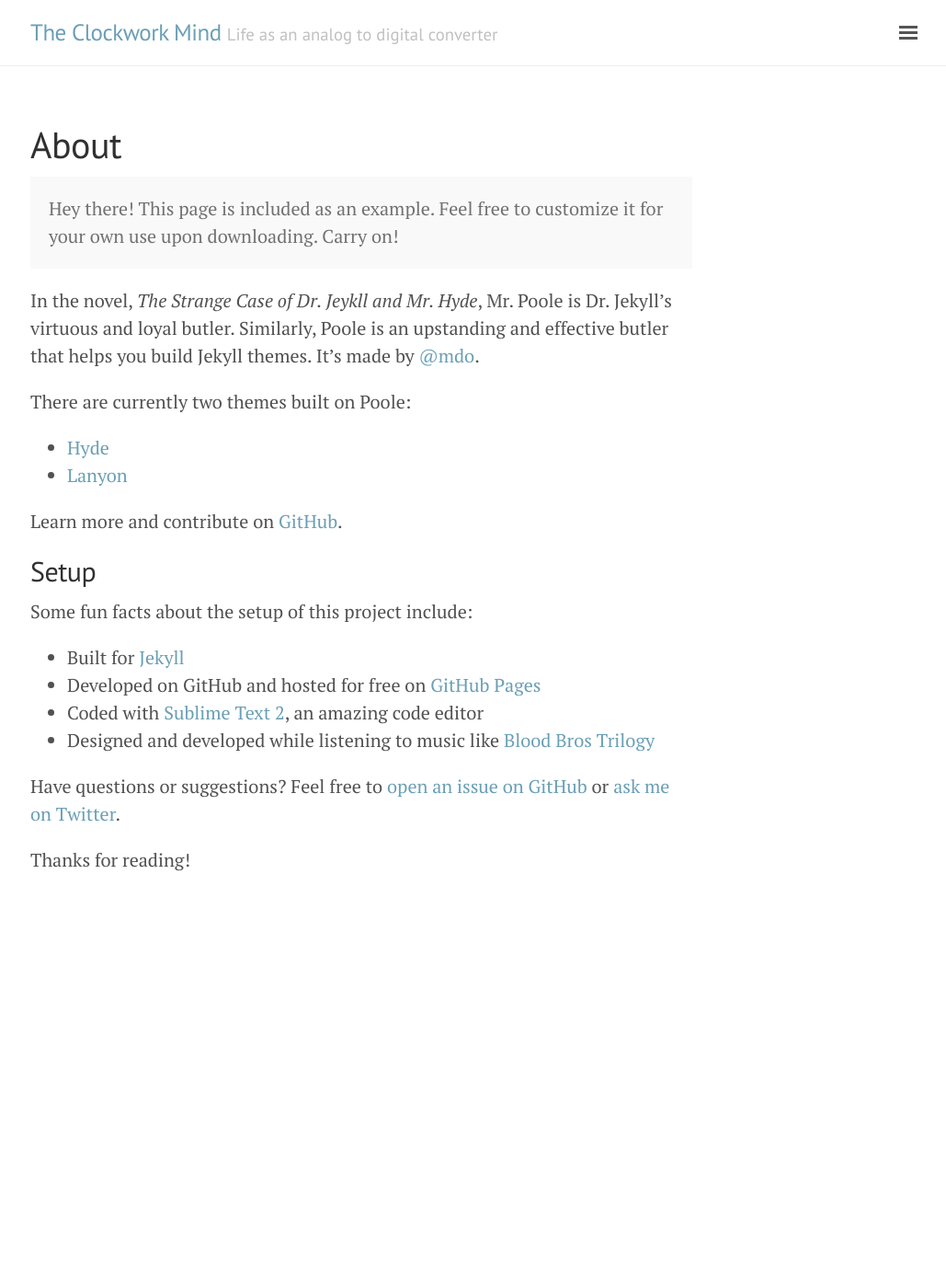
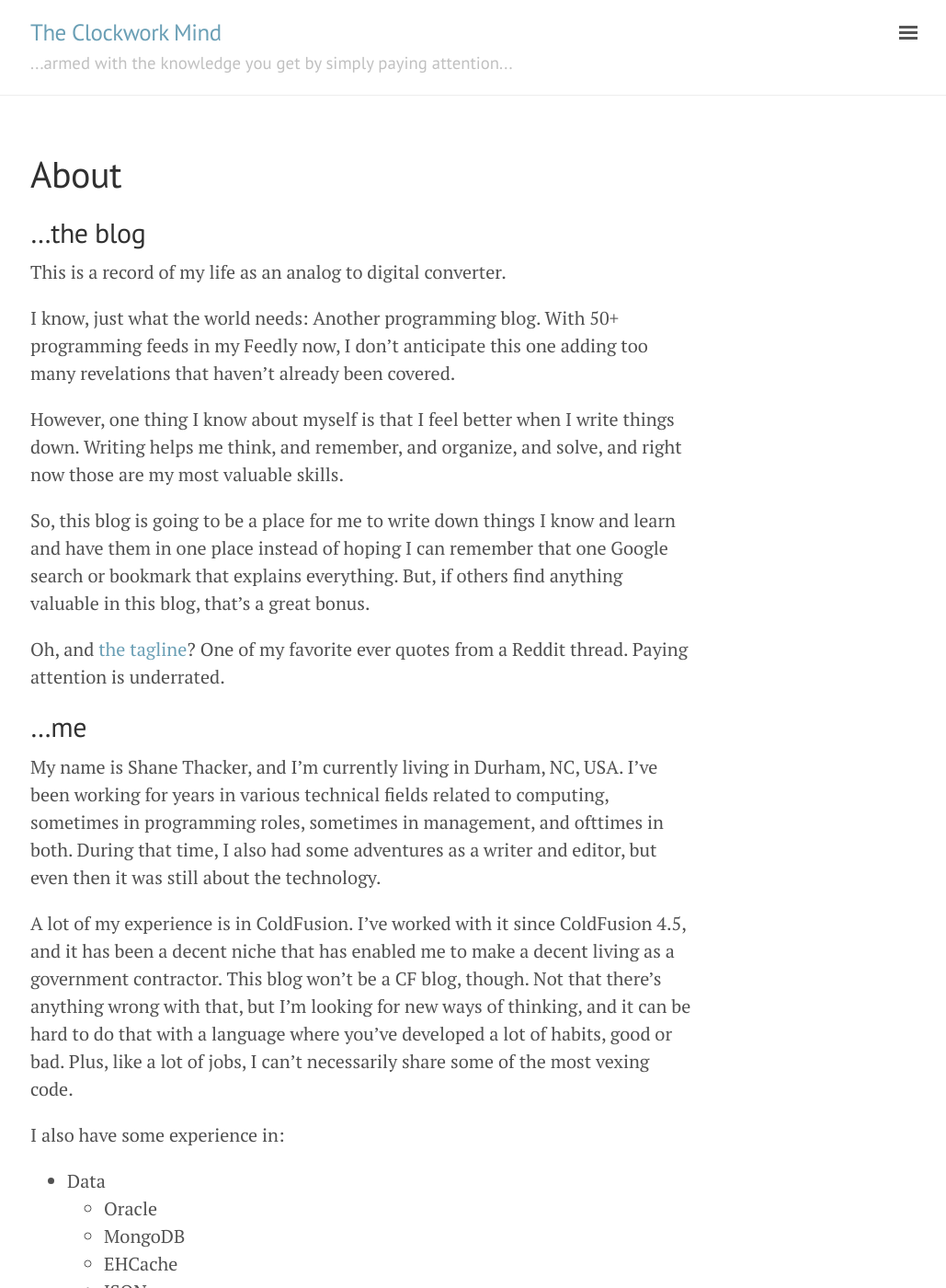
Before and after one commit to shanethacker/shanethacker.github.io, a Jekyll site: the page built from about.md, in a window 1280 px wide and 1400 px high. Shown: the whole window at 92% size, without its empty margins (247-1276 px from the left). Built offline with Jekyll 4.4.1, drawn with Linux system fonts in a browser that asks for light colours; some of the changed text lies outside the part shown.

Commit message:
Made some changes to the blog template and the about page.

```diff
--- a/_config.yml
+++ b/_config.yml
@@ -6,7 +6,7 @@ relative_permalinks: true
 
 # Setup
 title:               The Clockwork Mind
-tagline:             'Life as an analog to digital converter'
+tagline:             '...armed with the knowledge you get by simply paying attention...'
 description:         'Reading maketh a full man, conference a ready man, and writing an exact man. - Francis Bacon'
 url:                 http://www.clockworkmind.com
 baseurl:             ''
--- a/_includes/sidebar.html
+++ b/_includes/sidebar.html
@@ -25,8 +25,9 @@
       {% endif %}
     {% endfor %}
 
-    <a class="sidebar-nav-item" href="{{ site.github.repo }}/archive/v{{ site.version }}.zip">Download</a>
-    <a class="sidebar-nav-item" href="{{ site.github.repo }}">GitHub project</a>
+    <a class="sidebar-nav-item" href="https://twitter.com/shanethacker">Twitter</a>
+    <a class="sidebar-nav-item" href="{{ site.github.repo }}">GitHub</a>
+    <a class="sidebar-nav-item" href="http://www.thephantomcity.com">The Phantom City</a>
     <span class="sidebar-nav-item">Currently v{{ site.version }}</span>
   </nav>
 
--- a/_layouts/default.html
+++ b/_layouts/default.html
@@ -13,7 +13,7 @@
       <div class="masthead">
         <div class="container">
           <h3 class="masthead-title">
-            <a href="{{ site.baseurl }}/" title="Home">{{ site.title }}</a>
+            <a href="{{ site.baseurl }}/" title="Home">{{ site.title }}</a><br>
             <small>{{ site.tagline }}</small>
           </h3>
         </div>
--- a/about.md
+++ b/about.md
@@ -3,28 +3,67 @@ layout: page
 title: About
 ---
 
-<p class="message">
-  Hey there! This page is included as an example. Feel free to customize it for your own use upon downloading. Carry on!
-</p>
+## ...the blog
 
-In the novel, *The Strange Case of Dr. Jeykll and Mr. Hyde*, Mr. Poole is Dr. Jekyll's virtuous and loyal butler. Similarly, Poole is an upstanding and effective butler that helps you build Jekyll themes. It's made by [@mdo](https://twitter.com/mdo).
+This is a record of my life as an analog to digital converter.
 
-There are currently two themes built on Poole:
+I know, just what the world needs: Another programming blog. With 50+ programming feeds in my Feedly now, I don't anticipate this one adding too many revelations that haven't already been covered.
 
-* [Hyde](http://hyde.getpoole.com)
-* [Lanyon](http://lanyon.getpoole.com)
+However, one thing I know about myself is that I feel better when I write things down. Writing helps me think, and remember, and organize, and solve, and right now those are my most valuable skills.
 
-Learn more and contribute on [GitHub](https://github.com/poole).
+So, this blog is going to be a place for me to write down things I know and learn and have them in one place instead of hoping I can remember that one Google search or bookmark that explains everything. But, if others find anything valuable in this blog, that's a great bonus.
 
-## Setup
+Oh, and [the tagline](http://www.reddit.com/r/programming/comments/epcw9/dream_jobs_that_youre_glad_you_didnt_pursue/c19vpyj)? One of my favorite ever quotes from a Reddit thread. Paying attention is underrated.
 
-Some fun facts about the setup of this project include:
+## ...me
 
-* Built for [Jekyll](http://jekyllrb.com)
-* Developed on GitHub and hosted for free on [GitHub Pages](https://pages.github.com)
-* Coded with [Sublime Text 2](http://sublimetext.com), an amazing code editor
-* Designed and developed while listening to music like [Blood Bros Trilogy](https://soundcloud.com/maddecent/sets/blood-bros-series)
+My name is Shane Thacker, and I'm currently living in Durham, NC, USA. I've been working for years in various technical fields related to computing, sometimes in programming roles, sometimes in management, and ofttimes in both. During that time, I also had some adventures as a writer and editor, but even then it was still about the technology.
 
-Have questions or suggestions? Feel free to [open an issue on GitHub](https://github.com/poole/issues/new) or [ask me on Twitter](https://twitter.com/mdo).
+A lot of my experience is in ColdFusion. I've worked with it since ColdFusion 4.5, and it has been a decent niche that has enabled me to make a decent living as a government contractor. This blog won't be a CF blog, though. Not that there's anything wrong with that, but I'm looking for new ways of thinking, and it can be hard to do that with a language where you've developed a lot of habits, good or bad. Plus, like a lot of jobs, I can't necessarily share some of the most vexing code.
 
-Thanks for reading!
+I also have some experience in:
+
+* Data
+  * Oracle
+  * MongoDB
+  * EHCache
+  * JSON
+  * XML
+* Code
+  * JavaScript, inside and outside of frameworks
+  * Java
+  * Oracle PL/SQL
+  * Python
+* Tools
+  * Jenkins
+  * Ant
+  * Subversion
+  * Git
+* Testing
+  * Selenium
+  * MXUnit
+* Server
+  * Apache
+  * IIS
+  * Tomcat
+  * Jetty
+
+A fair amount of my time has been spent on teams small enough that DevOps was inevitable, even before we knew what it was called.
+
+I fix things. I'd like to be that rockstar creator, but I'm much more of a problem solver. It's a great feeling to look at unfamiliar code and understand why it exists in its current form, to look at the internals of a system and understand the business environment that birthed it.
+
+Fixing things also tends to minimize one of my weaknesses: I hate to release imperfect code, which is ridiculous for a person who loves agile development as much as I do. (My compensation tactic is to always pay close attention to release schedules.) The first thing you usually find out about a fix is how urgent it is and how much damage it's causing. When your minimum viable product is "Make it stop hurting us," it's easier to focus on making things good enough. Which is great, because what does perfect code look like?
+
+I'm hoping this blog will help with that as well. I plan on throwing code up here as I learn, so there's little chance it's going to be perfect.
+
+I'm also a Certified ScrumMaster, and I'm sure I'll talk a fair amount about agile on here as well.
+
+## ...the tech
+
+I decided to host this blog on [GitHub Pages](https://pages.github.com) for now. Might as well have it close to my projects.
+
+The blog is based on GitHub's version of [Jekyll](http://jekyllrb.com). The theme is [Lanyon](http://lanyon.getpoole.com), by [@mdo](https://twitter.com/mdo).
+
+I'm typing this up on Microsoft's [Visual Studio Code](https://code.visualstudio.com/) right now, but I'll probably use [Sublime Text](http://www.sublimetext.com/) and [Notepad++](https://notepad-plus-plus.org/) as well. (Actually, what I'm noticing is that I need a spell checker.)
+
+My personal computer is a MacBook Pro, but work is all Windows. [Getting Jeckyll to work properly on Windows](http://jekyll-windows.juthilo.com/) is interesting.
```
Also changed, not shown: Gemfile.lock.
